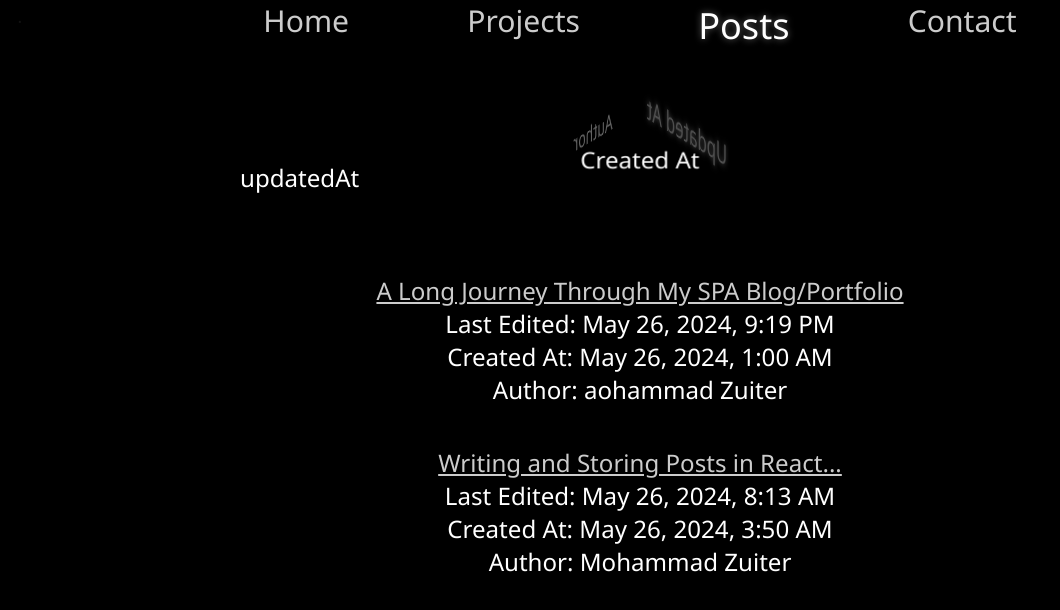
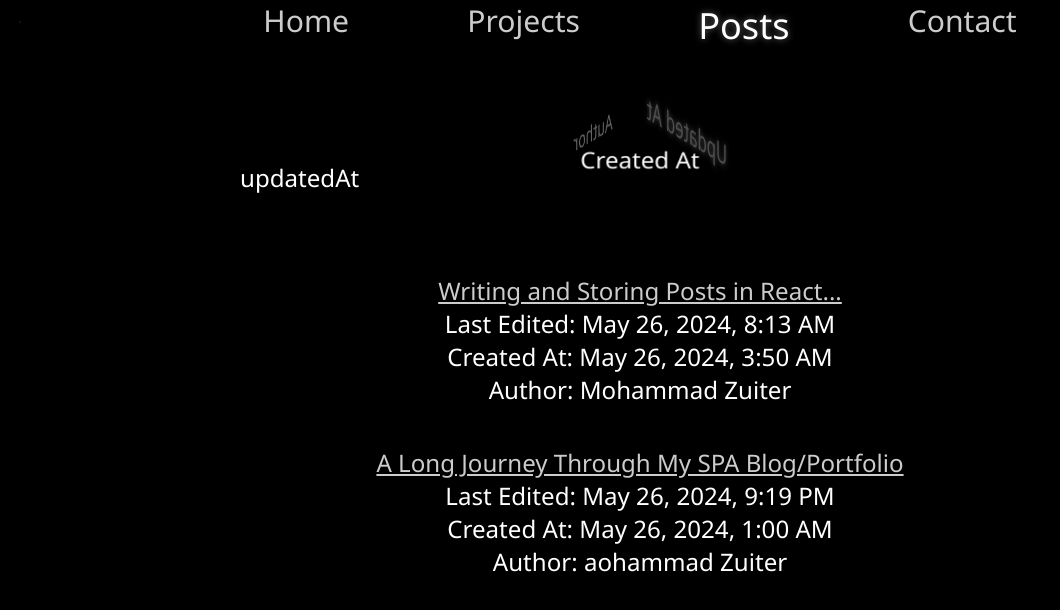
Before and after one commit to moefingers/moefingers.github.io, a React (Vite) app: page /#/Posts in a window 1280 px wide. Shown: the top 610 px of the page, without its empty margins (0-1060 px from the left). Built offline with nearby package versions, Linux system fonts and the light colour scheme.

Commit message:
testing fix for sorting

```diff
--- a/src/pages/PostIndex.jsx
+++ b/src/pages/PostIndex.jsx
@@ -22,7 +22,8 @@ export default function PostIndex() {
         }
 
         if(sortBy === 'createdAt' || sortBy === 'updatedAt'){
-            setSortedPosts(posts.sort((a, b) => new Date(b[sortBy]) - new Date(a[sortBy])))
+            const sortedPosts = [...posts].sort((a, b) => new Date(a[sortBy]) - new Date(b[sortBy]));
+            setSortedPosts( sortedPosts );
         }
 
     }, [null, sortBy])
```
